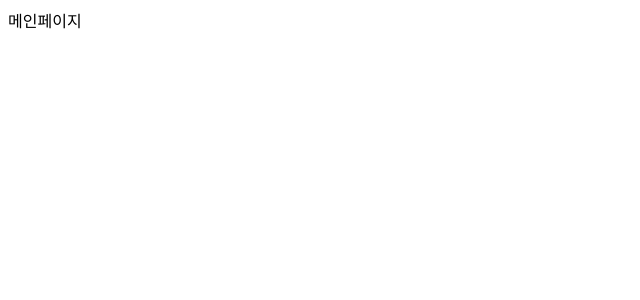
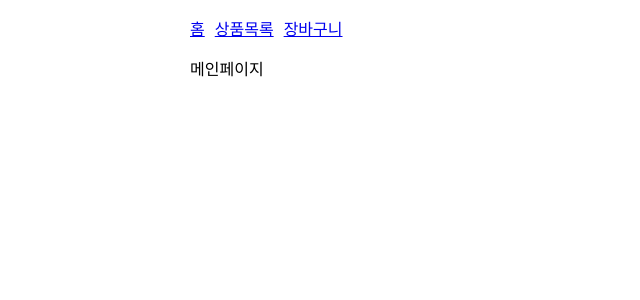
Before and after one commit to developerkimjh/shoppingmall, a React (Vite) app: page / in a window 1280 px wide. Shown: the top 300 px of the page, without its empty margins (0-640 px from the left). Built offline with nearby package versions, Linux system fonts and the light colour scheme.

Commit message:
feat: GNB 추가

```diff
--- a/src/app.tsx
+++ b/src/app.tsx
@@ -3,6 +3,7 @@
 import { useRoutes } from "react-router-dom";
 import { getClient } from "./queryClient";
 import { ReactQueryDevtools } from "react-query/devtools";
+import Gnb from "./components/gnb";
 
 const App = () => {
   const elem = useRoutes(routes);
@@ -10,6 +11,7 @@
 
   return (
     <QueryClientProvider client={queryClient}>
+      <Gnb />
       {elem}
       <ReactQueryDevtools initialIsOpen={false} />
     </QueryClientProvider>
--- /dev/null
+++ b/src/components/gnb.tsx
@@ -0,0 +1,19 @@
+import { Link } from "react-router-dom";
+
+const Gnb = () => (
+  <nav className="gnb">
+    <ul>
+      <li>
+        <Link to="/">홈</Link>
+      </li>
+      <li>
+        <Link to="/products">상품목록</Link>
+      </li>
+      <li>
+        <Link to="/cart">장바구니</Link>
+      </li>
+    </ul>
+  </nav>
+);
+
+export default Gnb;
--- /dev/null
+++ b/src/pages/cart/index.tsx
@@ -0,0 +1,3 @@
+const Cart = () => <div>장바구니</div>;
+
+export default Cart;
--- /dev/null
+++ b/src/pages/payment/index.tsx
@@ -0,0 +1,3 @@
+const Payment = () => <div>payment</div>;
+
+export default Payment;
--- a/src/pages/products/[id].tsx
+++ b/src/pages/products/[id].tsx
@@ -1,5 +1,5 @@
 import { useQuery } from "react-query";
-import { Link, useParams } from "react-router-dom";
+import { useParams } from "react-router-dom";
 import ProductDetail from "../../components/products/detail";
 import { fetcher, QueryKeys } from "../../queryClient";
 import { Product } from "../../type";
--- a/src/routes.tsx
+++ b/src/routes.tsx
@@ -3,6 +3,8 @@
 import GlobalLayout from './pages/_layout'
 
 const DynamicIndex = React.lazy(() => import('./pages/index'));
+const DynamicCartIndex = React.lazy(() => import('./pages/cart/index'));
+const DynamicPaymentIndex = React.lazy(() => import('./pages/payment/index'));
 const DynamicProductsIndex = React.lazy(() => import('./pages/products/index'));
 const DynamicProductsId = React.lazy(() => import('./pages/products/[id]'));
 
@@ -13,6 +15,8 @@
     element: <GlobalLayout />,
     children: [
       { path: '/', element: <DynamicIndex />, index: true},
+      { path: '/cart', element: <DynamicCartIndex />, index: true},
+      { path: '/payment', element: <DynamicPaymentIndex />, index: true},
       { path: '/products', element: <DynamicProductsIndex />, index: true},
       { path: '/products/:id', element: <DynamicProductsId />, },
     ]
@@ -21,6 +25,8 @@
 
 export const pages = [
   { route: '/' },
+  { route: '/cart' },
+  { route: '/payment' },
   { route: '/products' },
   { route: '/products/:id' },
 ]
--- a/src/scss/index.scss
+++ b/src/scss/index.scss
@@ -1 +1,21 @@
 @import 'products';
+
+body{
+    margin: 0;
+}
+
+#root{
+    max-width: 900px;
+    margin: 0 auto;
+    padding: 0 10px;
+}
+
+.gnb {
+    ul{
+        padding: 0;
+        list-style: none;
+        display: flex;
+        flex-direction: row;
+        gap: 10px;
+    }
+}
--- a/src/scss/products.scss
+++ b/src/scss/products.scss
@@ -1,4 +1,5 @@
 .products {
+    padding: 0;
     list-style: none;
     display: grid;
     grid-template-columns: repeat(3, 1fr);
```
Also changed, not shown: src/scss/cart.scss (added).
